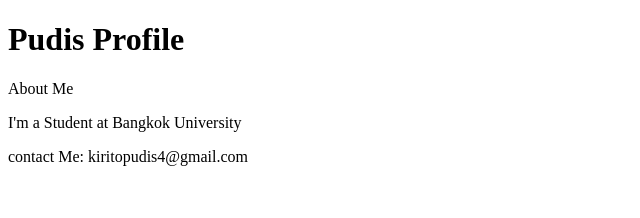
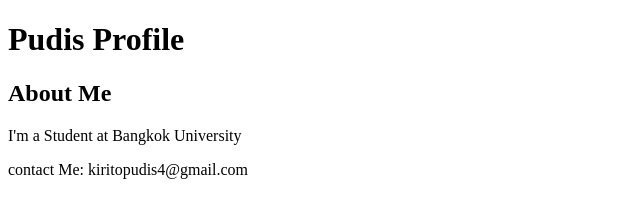
Before and after one commit to Ryoutasama/Pudis-profile-week3, a plain HTML site: page index.html in a window 1280 px wide. Shown: the whole page, without its empty margins (0-640 px from the left). Drawn offline with Linux system fonts and the light colour scheme.

Commit message:
Update index.html

```diff
--- a/index.html
+++ b/index.html
@@ -8,7 +8,7 @@
 </head>
 <body>
     <h1>Pudis Profile</h1>
-    <h>About Me</h>
+    <h2>About Me</h2>
     <p>I'm a Student at Bangkok University</p>
     <footer>contact Me: kiritopudis4@gmail.com</footer>
 </body>
```
